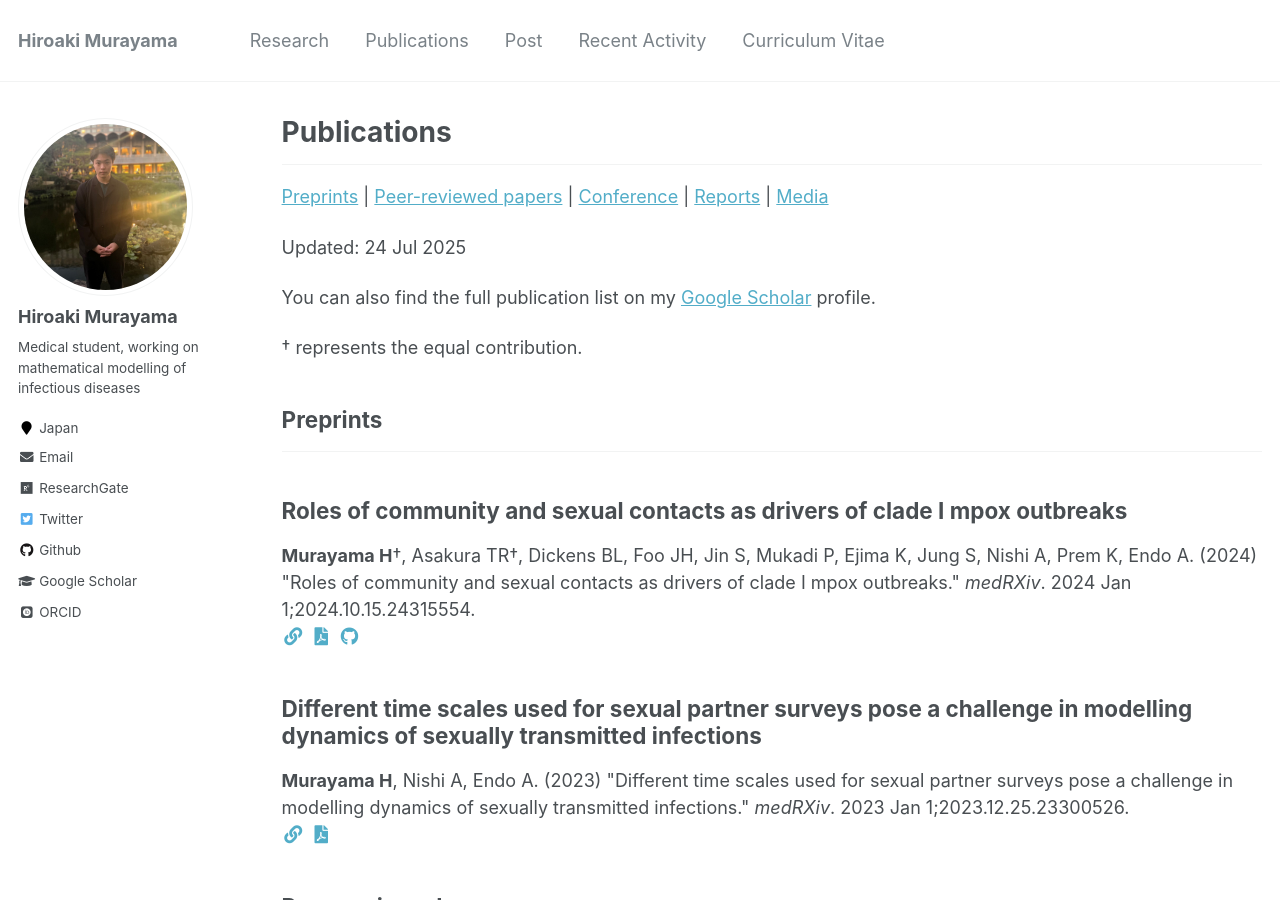
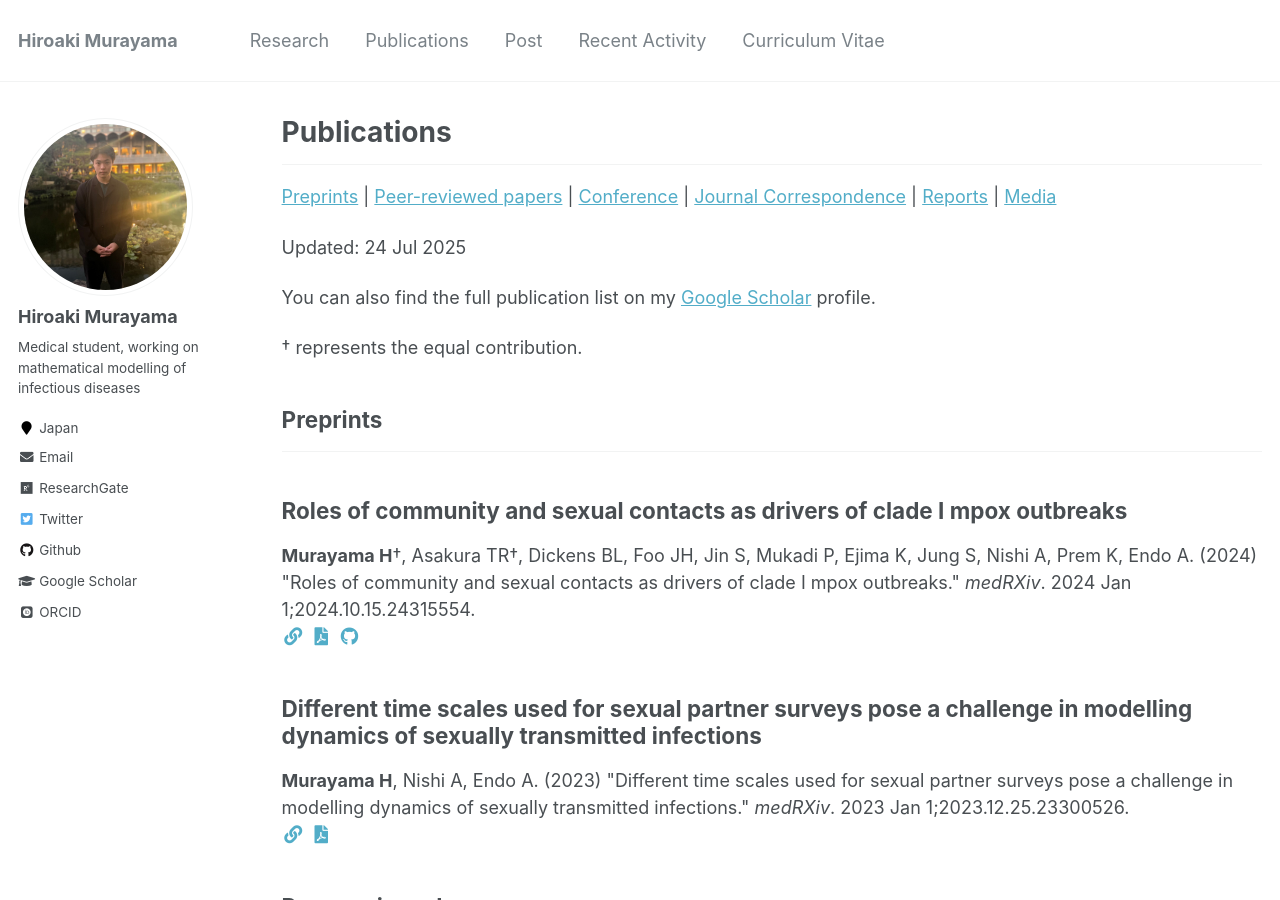
Before and after one commit to hiroaki-murayama/hiroaki-murayama.github.io, a Jekyll site: the page built from _pages/publications.md, in a window 1280 px wide and 900 px high. Built offline with Jekyll 4.4.1, drawn with Linux system fonts in a browser that asks for light colours; some web fonts are replaced.

Commit message:
Update publications.md

```diff
--- a/_pages/publications.md
+++ b/_pages/publications.md
@@ -6,7 +6,7 @@
 ---
 
 ***
-[Preprints](#pp) | [Peer-reviewed papers](#pr) | [Conference](#conf) | [Reports](#rp) | [Media](#md)
+[Preprints](#pp) | [Peer-reviewed papers](#pr) | [Conference](#conf) | [Journal Correspondence](#jc) | [Reports](#rp) | [Media](#md)
 <br>
 
 Updated: 24 Jul 2025
@@ -63,7 +63,7 @@
 [Slide PDF](/files/slide/Session_351_Hiroaki_Murayama.pdf)
 [Blog Post](/posts/2024/11/blog-post-4/)
 
-## <a name="rp"></a>Journal Correspondence
+## <a name="jc"></a>Journal Correspondence
 ***
 
 Jung S, Miura F, <b>Murayama H</b>, Funk S, Wallinga J, Lessler J, Endo A. (2025) &quot;Preemptive Mpox Vaccine Deployment: Aligning Strategy with Reality.&quot; <i>The Journal of Infectious Diseases</i>. 2025 Jul;jiaf365. <br/>
```
